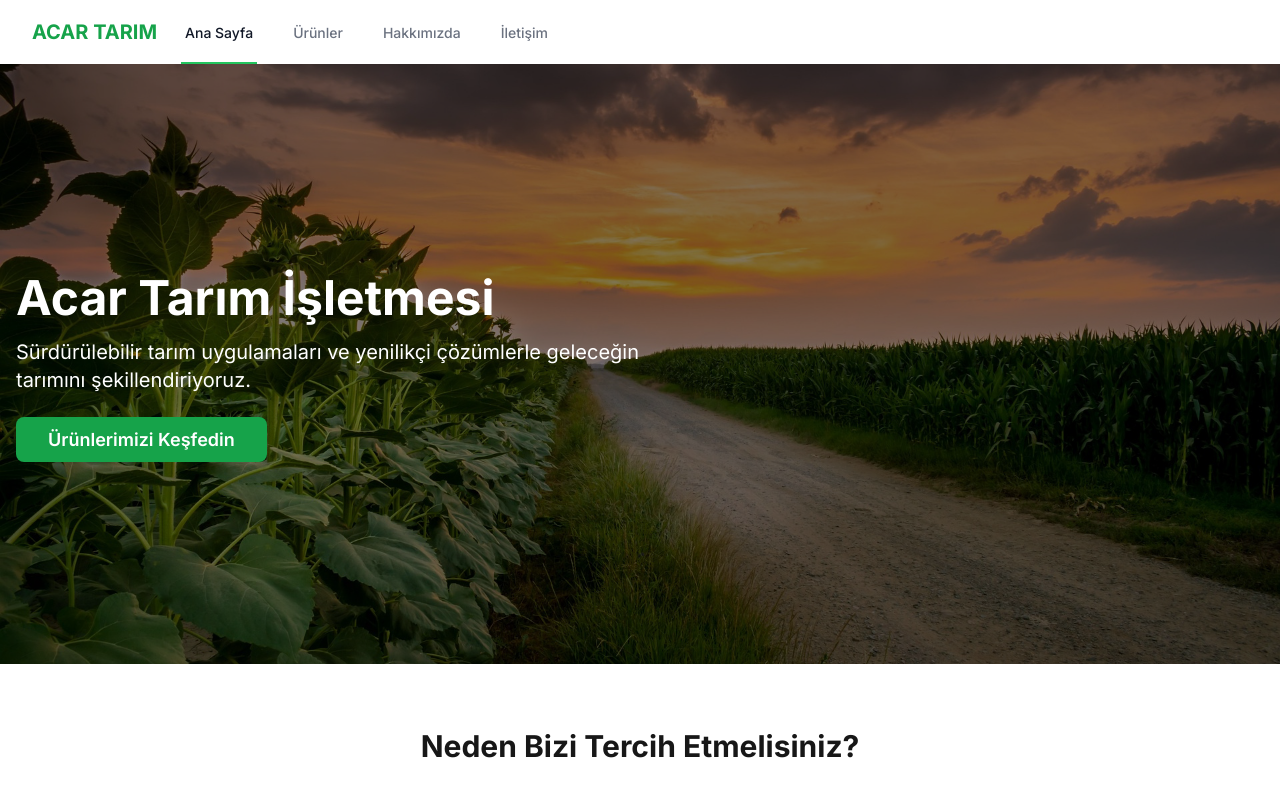
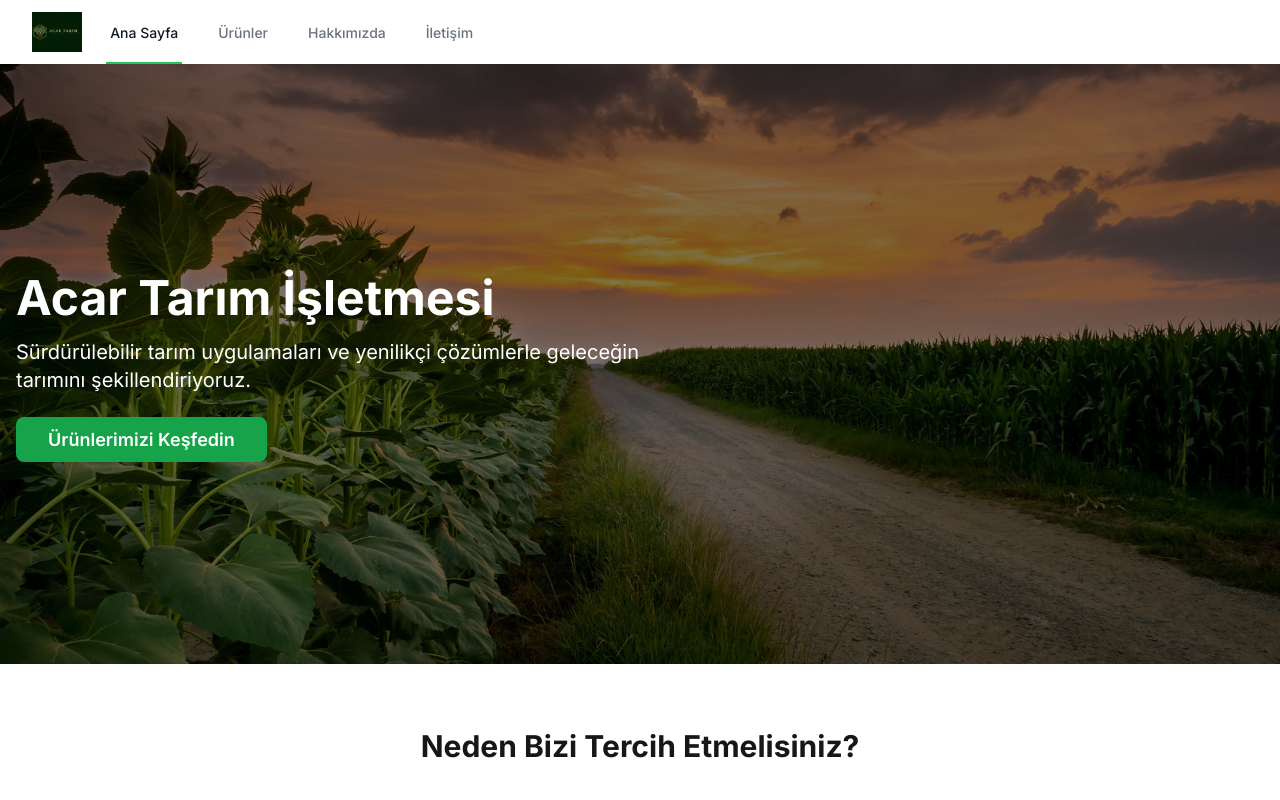
Before and after one commit to acarbrhn/weeb, a Next.js app: page / in a window 1280 px wide. Shown: the top 800 px of the page. Built offline with nearby package versions, Linux system fonts and the light colour scheme.

Commit message:
Logo eklendi

```diff
--- a/src/components/Header.tsx
+++ b/src/components/Header.tsx
@@ -4,6 +4,7 @@ import { Fragment } from 'react'
 import { Disclosure } from '@headlessui/react'
 import { Bars3Icon, XMarkIcon } from '@heroicons/react/24/outline'
 import Link from 'next/link'
+import Image from 'next/image'
 import { usePathname } from 'next/navigation'
 
 const navigation = [
@@ -28,8 +29,14 @@ export default function Header() {
             <div className="flex h-16 justify-between">
               <div className="flex">
                 <div className="flex flex-shrink-0 items-center">
-                  <Link href="/" className="text-xl font-bold text-green-600">
-                    ACAR TARIM
+                  <Link href="/" className="flex items-center">
+                    <Image
+                      src="/images/logo.png"
+                      alt="Acar Tarım Logo"
+                      width={150}
+                      height={40}
+                      className="h-10 w-auto"
+                    />
                   </Link>
                 </div>
                 <div className="hidden sm:ml-6 sm:flex sm:space-x-8">
--- a/src/lib/mongodb.ts
+++ /dev/null
@@ -1,30 +0,0 @@
-import { MongoClient } from 'mongodb'
-
-if (!process.env.MONGODB_URI) {
-  throw new Error('MONGODB_URI ortam değişkeni tanımlanmamış')
-}
-
-const uri = process.env.MONGODB_URI
-const options = {}
-
-let client: MongoClient
-let clientPromise: Promise<MongoClient>
-
-if (process.env.NODE_ENV === 'development') {
-  // Geliştirme ortamında global değişkeni kullan
-  let globalWithMongo = global as typeof globalThis & {
-    _mongoClientPromise?: Promise<MongoClient>
-  }
-
-  if (!globalWithMongo._mongoClientPromise) {
-    client = new MongoClient(uri, options)
-    globalWithMongo._mongoClientPromise = client.connect()
-  }
-  clientPromise = globalWithMongo._mongoClientPromise
-} else {
-  // Prodüksiyon ortamında yeni bir bağlantı oluştur
-  client = new MongoClient(uri, options)
-  clientPromise = client.connect()
-}
-
-export default clientPromise
```
Also changed, not shown: public/images/logo.png (added).
